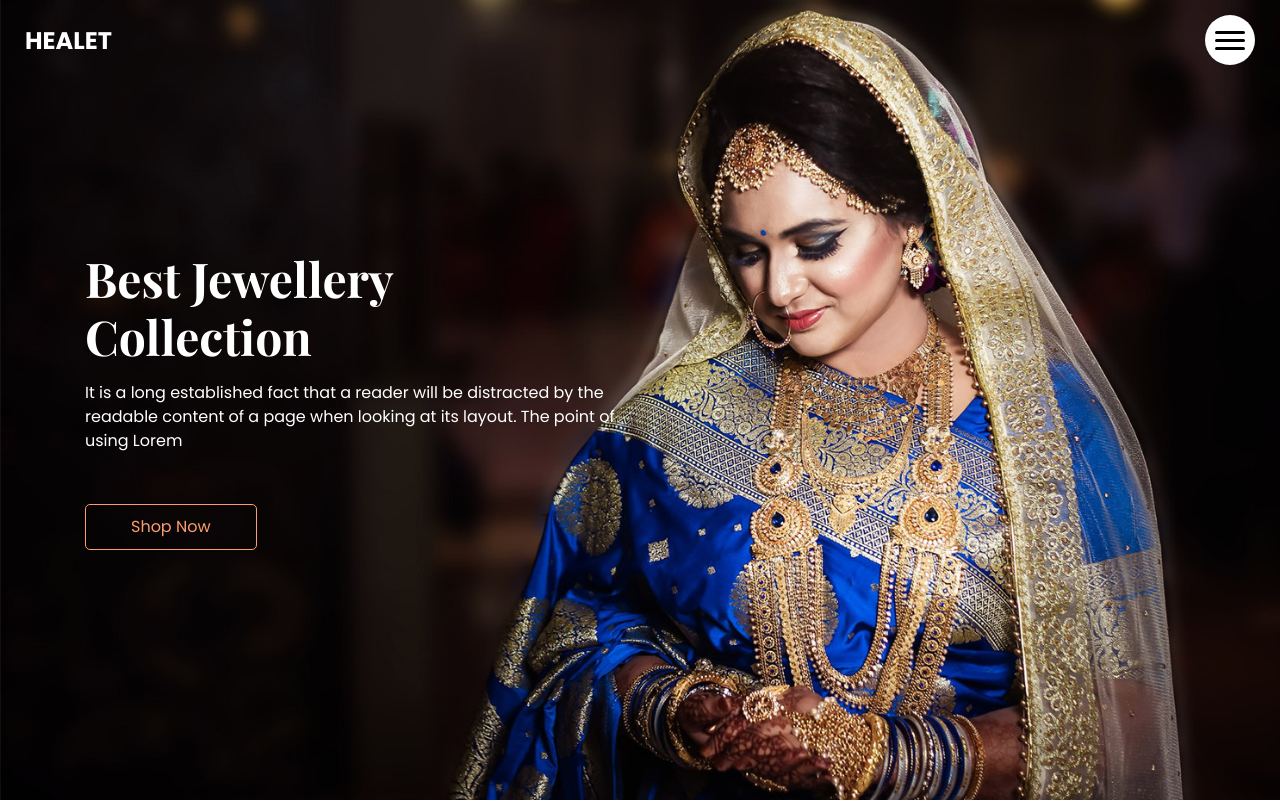
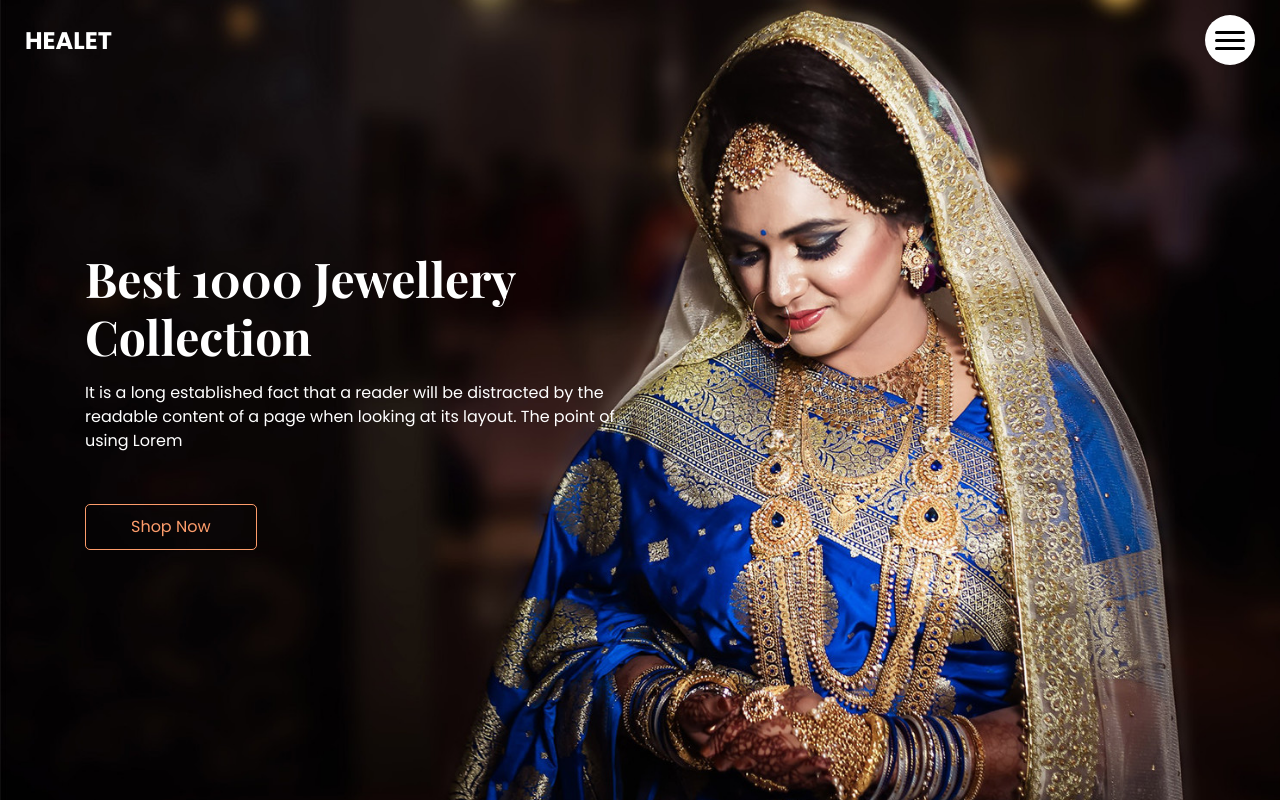
Before and after one commit to digambarkare/CSS_Host_Site_With_Jenkins_Pipline, a plain HTML site: page index.html in a window 1280 px wide. Shown: the top 802 px of the page. Drawn offline with nearby package versions, Linux system fonts and the light colour scheme.

Commit message:
Update index.html

```diff
--- a/index.html
+++ b/index.html
@@ -71,7 +71,7 @@
       <div class="col-md-9 col-lg-8">
         <div class="detail-box">
           <h1>
-            Best Jewellery
+            Best 1000 Jewellery
             <br> Collection
           </h1>
           <p>
```
